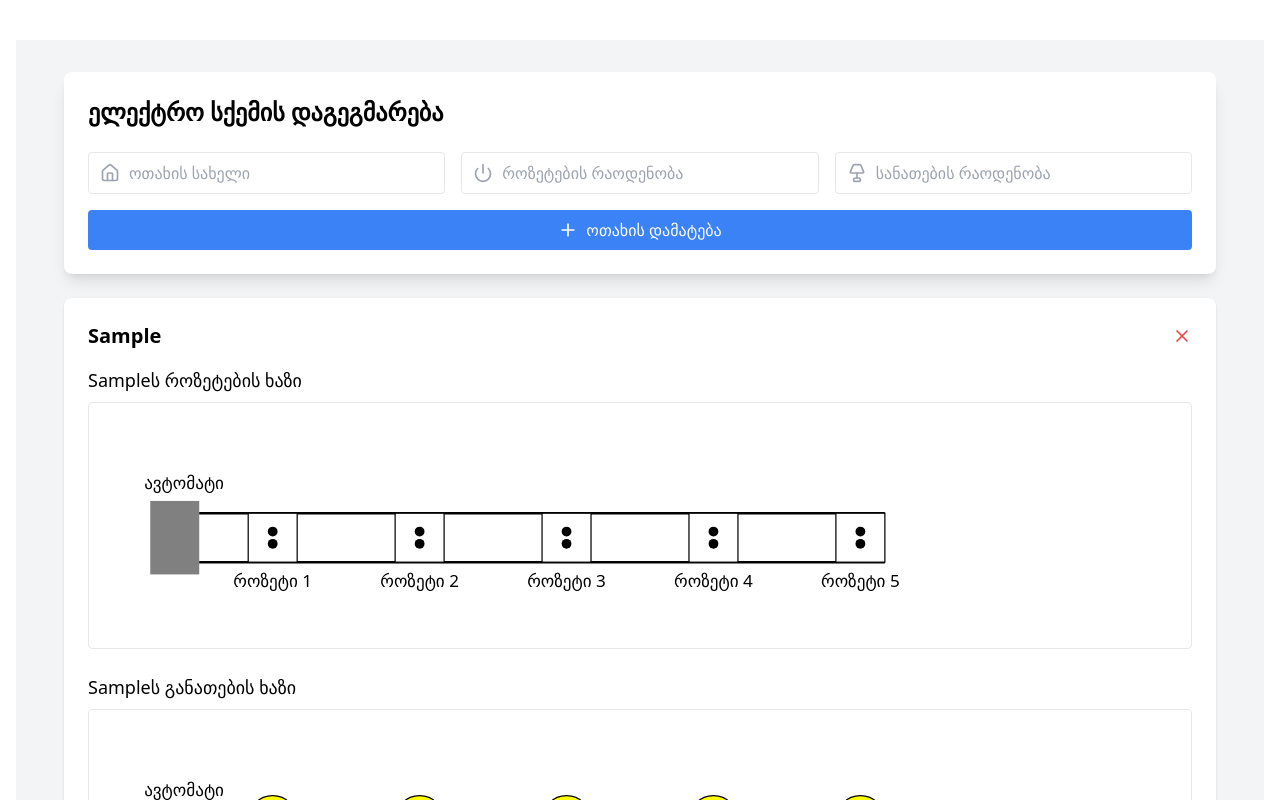
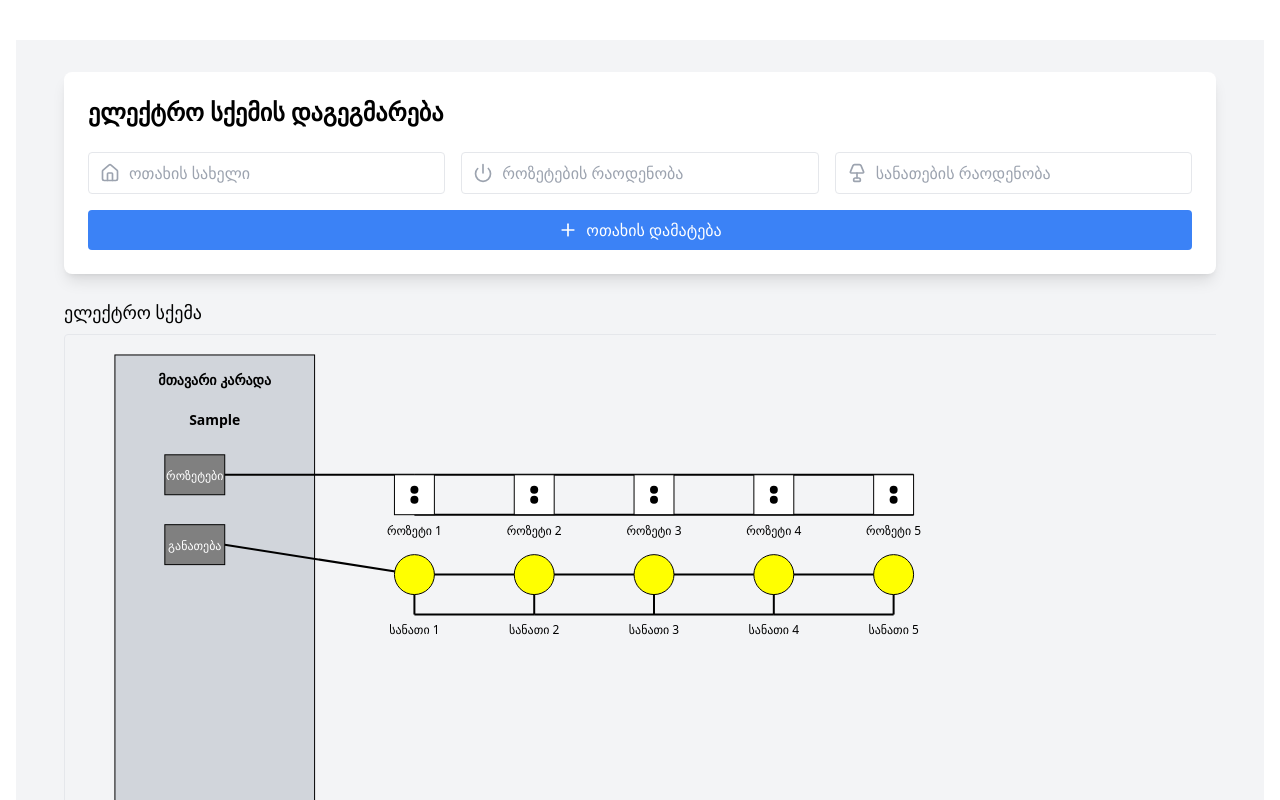
Before and after one commit to aleksandrre/electonics, a React (Vite) app: page / in a window 1280 px wide. Both pictures are taken after typing "Sample", "5", "5" into the empty fields and a click on the button "ოთახის დამატება". Shown: the top 800 px of the page. Built offline with nearby package versions, Linux system fonts and the light colour scheme.

Commit message:
add another funcs

```diff
--- a/src/components/CircuitDiagram.jsx
+++ b/src/components/CircuitDiagram.jsx
@@ -22,68 +22,224 @@ const CircuitDiagram = () => {
   };
 
   const calculateSvgWidth = (elements) => {
-    return Math.max(800, elements * 120 + 300);
+    return Math.max(1200, elements * 120 + 500);
   };
 
-  const renderSocketCircuit = (room, index) => {
-    const sockets = parseInt(room.sockets);
-    const svgWidth = calculateSvgWidth(sockets);
-    const svgHeight = 200;
-    const lastSocketX = 150 + (sockets - 1) * 120;
+  const renderMainPanel = () => {
+    const panelHeight = Math.max(600, rooms.length * 250 + 100);
+    const maxWidth = Math.max(
+      ...rooms.map((room) =>
+        Math.max(
+          calculateSvgWidth(parseInt(room.sockets)),
+          calculateSvgWidth(parseInt(room.lights))
+        )
+      )
+    );
 
     return (
-      <div className="mb-6">
-        <h3 className="text-lg font-medium mb-2">
-          {room.roomName}ს როზეტების ხაზი
-        </h3>
+      <div className="mb-10">
+        <h3 className="text-lg font-medium mb-2">ელექტრო სქემა</h3>
         <div className="overflow-x-auto">
-          <div style={{ minWidth: `${svgWidth}px` }}>
+          <div style={{ minWidth: `${maxWidth}px` }}>
             <svg
-              viewBox={`0 0 ${svgWidth} ${svgHeight}`}
-              className="w-full h-full border rounded"
+              viewBox={`0 0 ${maxWidth} ${panelHeight}`}
+              className="w-full border rounded"
             >
-              {/* ავტომატი */}
-              <rect x="50" y="80" width="40" height="60" fill="gray" />
-              <text x="45" y="70" className="text-sm">
-                ავტომატი
+              {/* კარადის კორპუსი */}
+              <rect
+                x="50"
+                y="20"
+                width="200"
+                height={panelHeight - 40}
+                fill="#d1d5db"
+                stroke="black"
+              />
+              <text
+                x="150"
+                y="50"
+                textAnchor="middle"
+                className="text-sm font-bold"
+              >
+                მთავარი კარადა
               </text>
 
-              {/* მთავარი ხაზები */}
+              {/* ოთახების წრედები */}
+              {rooms.map((room, index) => {
+                const baseY = 120 + index * 250;
+                const sockets = parseInt(room.sockets);
+                const lights = parseInt(room.lights);
+                const circuitStartX = 350;
+                const automatOffset = 70;
+
+                return (
+                  <g key={`room-${index}`}>
+                    <text
+                      x="150"
+                      y={baseY - 30}
+                      textAnchor="middle"
+                      className="text-sm font-bold"
+                    >
+                      {room.roomName}
+                    </text>
+
+                    {/* როზეტების წრედი */}
+                    <g>
+                      {/* კარადის როზეტების ავტომატი */}
+                      <rect
+                        x="100"
+                        y={baseY}
+                        width="60"
+                        height="40"
+                        fill="gray"
+                        stroke="black"
+                      />
+                      <text
+                        x="130"
+                        y={baseY + 25}
+                        textAnchor="middle"
+                        className="text-xs fill-white"
+                      >
+                        როზეტები
+                      </text>
+
+                      {/* კარადიდან პირდაპირ გამომავალი ხაზი */}
                       <line
-                x1="90"
-                y1="90"
-                x2={lastSocketX + 20}
-                y2="90"
+                        x1="160"
+                        y1={baseY + 20}
+                        x2={circuitStartX}
+                        y2={baseY + 20}
+                        stroke="black"
+                        strokeWidth="2"
+                      />
+
+                      {/* როზეტების ძირითადი ხაზები */}
+                      <line
+                        x1={circuitStartX}
+                        y1={baseY + 20}
+                        x2={circuitStartX + (sockets - 1) * 120 + 20}
+                        y2={baseY + 20}
                         stroke="black"
                         strokeWidth="2"
                       />
                       <line
-                x1="90"
-                y1="130"
-                x2={lastSocketX + 20}
-                y2="130"
+                        x1={circuitStartX}
+                        y1={baseY + 60}
+                        x2={circuitStartX + (sockets - 1) * 120 + 20}
+                        y2={baseY + 60}
                         stroke="black"
                         strokeWidth="2"
                       />
 
                       {/* როზეტები */}
                       {[...Array(sockets)].map((_, i) => {
-                const x = 150 + i * 120;
+                        const x = circuitStartX + i * 120;
                         return (
                           <g key={`socket-${i}`}>
                             <rect
                               x={x - 20}
-                      y="90"
+                              y={baseY + 20}
                               width="40"
                               height="40"
                               fill="white"
                               stroke="black"
                             />
-                    <circle cx={x} cy="105" r="4" fill="black" />
-                    <circle cx={x} cy="115" r="4" fill="black" />
-                    <text x={x} y="150" textAnchor="middle" className="text-sm">
+                            <circle cx={x} cy={baseY + 35} r="4" fill="black" />
+                            <circle cx={x} cy={baseY + 45} r="4" fill="black" />
+                            <text
+                              x={x}
+                              y={baseY + 80}
+                              textAnchor="middle"
+                              className="text-xs"
+                            >
                               როზეტი {i + 1}
                             </text>
+                          </g>
+                        );
+                      })}
+                    </g>
+
+                    {/* განათების წრედი */}
+                    <g>
+                      {/* კარადის განათების ავტომატი */}
+                      <rect
+                        x="100"
+                        y={baseY + automatOffset}
+                        width="60"
+                        height="40"
+                        fill="gray"
+                        stroke="black"
+                      />
+                      <text
+                        x="130"
+                        y={baseY + automatOffset + 25}
+                        textAnchor="middle"
+                        className="text-xs fill-white"
+                      >
+                        განათება
+                      </text>
+
+                      {/* კარადიდან პირდაპირ გამომავალი ხაზი */}
+                      <line
+                        x1="160"
+                        y1={baseY + automatOffset + 20}
+                        x2={circuitStartX}
+                        y2={baseY + 120}
+                        stroke="black"
+                        strokeWidth="2"
+                      />
+
+                      {/* განათების ძირითადი ხაზი */}
+                      <line
+                        x1={circuitStartX}
+                        y1={baseY + 120}
+                        x2={circuitStartX + (lights - 1) * 120 + 20}
+                        y2={baseY + 120}
+                        stroke="black"
+                        strokeWidth="2"
+                      />
+
+                      {/* ნათურები */}
+                      {[...Array(lights)].map((_, i) => {
+                        const x = circuitStartX + i * 120;
+                        return (
+                          <g key={`light-${i}`}>
+                            <circle
+                              cx={x}
+                              cy={baseY + 120}
+                              r="20"
+                              fill="yellow"
+                              stroke="black"
+                            />
+                            <line
+                              x1={x}
+                              y1={baseY + 140}
+                              x2={x}
+                              y2={baseY + 160}
+                              stroke="black"
+                              strokeWidth="2"
+                            />
+                            <text
+                              x={x}
+                              y={baseY + 180}
+                              textAnchor="middle"
+                              className="text-xs"
+                            >
+                              სანათი {i + 1}
+                            </text>
+                            {i < lights - 1 && (
+                              <line
+                                x1={x}
+                                y1={baseY + 160}
+                                x2={x + 120}
+                                y2={baseY + 160}
+                                stroke="black"
+                                strokeWidth="2"
+                              />
+                            )}
+                          </g>
+                        );
+                      })}
+                    </g>
                   </g>
                 );
               })}
@@ -93,112 +249,6 @@ const CircuitDiagram = () => {
       </div>
     );
   };
-
-  const renderLightCircuit = (room, index) => {
-    const lights = parseInt(room.lights);
-    const svgWidth = calculateSvgWidth(lights);
-    const svgHeight = 200;
-    const lastLightX = 150 + (lights - 1) * 120;
-
-    return (
-      <div>
-        <h3 className="text-lg font-medium mb-2">
-          {room.roomName}ს განათების ხაზი
-        </h3>
-        <div className="overflow-x-auto">
-          <div style={{ minWidth: `${svgWidth}px` }}>
-            <svg
-              viewBox={`0 0 ${svgWidth} ${svgHeight}`}
-              className="w-full h-full border rounded"
-            >
-              {/* ავტომატი */}
-              <rect x="50" y="80" width="40" height="60" fill="gray" />
-              <text x="45" y="70" className="text-sm">
-                ავტომატი
-              </text>
-
-              {/* ზედა მთავარი ხაზი */}
-              <line
-                x1="90"
-                y1="90"
-                x2={lastLightX + 20}
-                y2="90"
-                stroke="black"
-                strokeWidth="2"
-              />
-
-              {/* ნათურები და მათი ვერტიკალური კაბელები */}
-              {[...Array(lights)].map((_, i) => {
-                const x = 150 + i * 120;
-                return (
-                  <g key={`light-${i}`}>
-                    {/* ნათურა */}
-                    <circle
-                      cx={x}
-                      cy="90"
-                      r="20"
-                      fill="yellow"
-                      stroke="black"
-                    />
-                    {/* ვერტიკალური კაბელი */}
-                    <line
-                      x1={x}
-                      y1="110"
-                      x2={x}
-                      y2="130"
-                      stroke="black"
-                      strokeWidth="2"
-                    />
-                    {/* ნომერი */}
-                    <text x={x} y="150" textAnchor="middle" className="text-sm">
-                      სანათი {i + 1}
-                    </text>
-                    {/* ქვედა კაბელის სეგმენტი მხოლოდ წინა ნათურამდე */}
-                    {i < lights - 1 && (
-                      <line
-                        x1={x}
-                        y1="130"
-                        x2={x + 120}
-                        y2="130"
-                        stroke="black"
-                        strokeWidth="2"
-                      />
-                    )}
-                  </g>
-                );
-              })}
-
-              {/* ქვედა კაბელის საწყისი სეგმენტი ავტომატიდან პირველ ნათურამდე */}
-              <line
-                x1="90"
-                y1="130"
-                x2="150"
-                y2="130"
-                stroke="black"
-                strokeWidth="2"
-              />
-            </svg>
-          </div>
-        </div>
-      </div>
-    );
-  };
-
-  const renderRoomCard = (room, index) => (
-    <div key={index} className="bg-white rounded-lg shadow p-6 mb-6">
-      <div className="flex justify-between items-center mb-4">
-        <h3 className="text-xl font-bold">{room.roomName}</h3>
-        <button
-          onClick={() => handleDeleteRoom(index)}
-          className="text-red-500 hover:text-red-700"
-        >
-          <X size={20} />
-        </button>
-      </div>
-      {renderSocketCircuit(room, index)}
-      {renderLightCircuit(room, index)}
-    </div>
-  );
 
   return (
     <div className="bg-gray-100 min-h-screen py-8 px-4">
@@ -265,9 +315,8 @@ const CircuitDiagram = () => {
           </form>
         </div>
 
-        <div className="space-y-6">
-          {rooms.map((room, index) => renderRoomCard(room, index))}
-        </div>
+        {/* მთავარი სქემა */}
+        {rooms.length > 0 && renderMainPanel()}
       </div>
     </div>
   );
```
Lines whose indentation alone changed are shown as unchanged.
